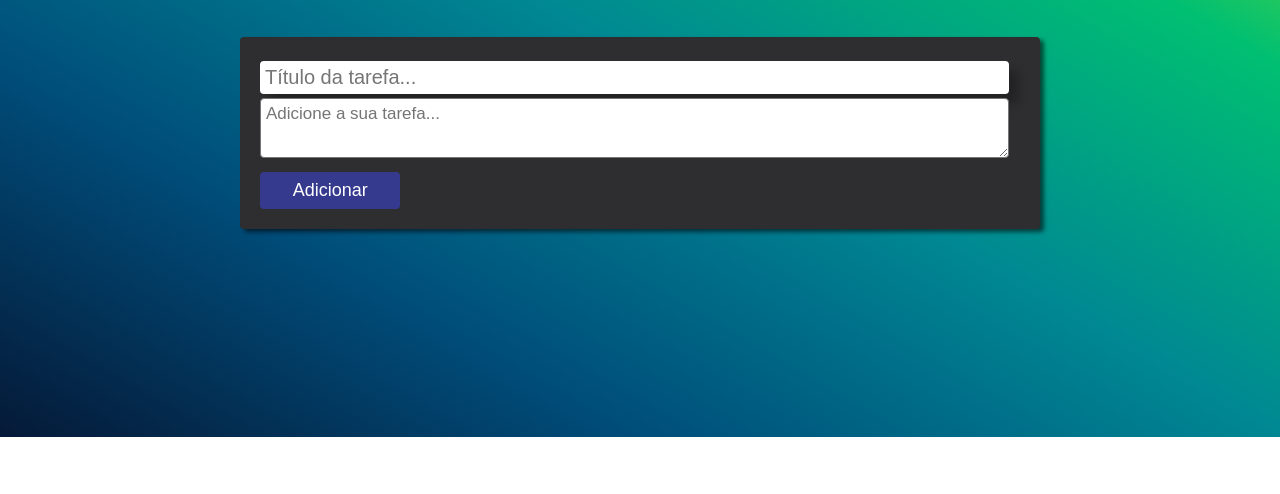
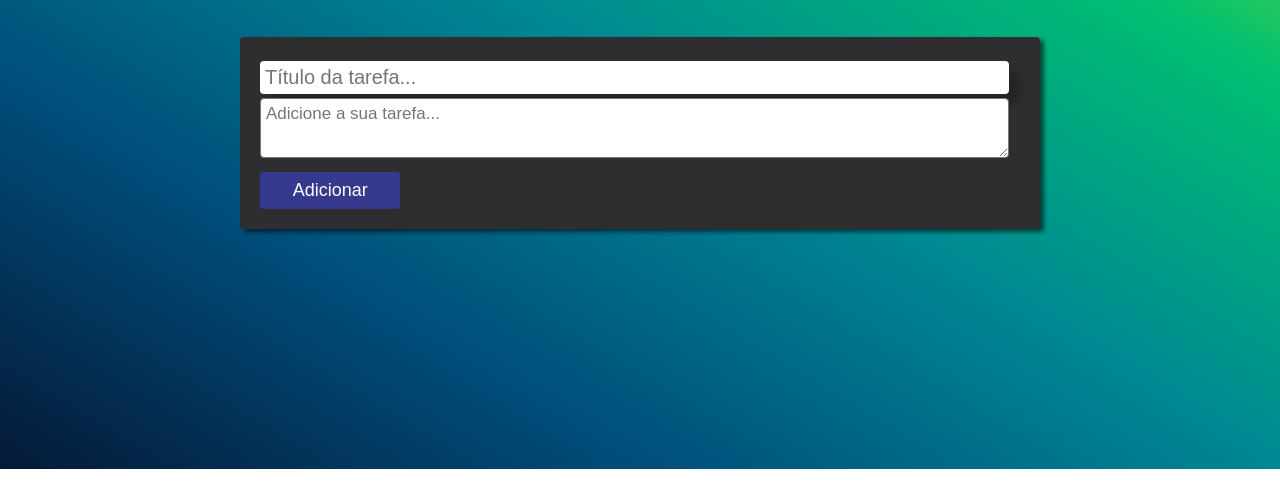
Before and after one commit to gilsonconceicao/To-Do-List-JS, a plain HTML site: page index.html in a window 1280 px wide. Shown: the part 306-800 px from the top of the page. Drawn offline with Linux system fonts and the light colour scheme; a web font is replaced by a local one.

Commit message:
Update toDoList.css

```diff
--- a/src/css/toDoList.css
+++ b/src/css/toDoList.css
@@ -35,7 +35,7 @@ body {
     background-image: linear-gradient(to right top, #051937, #004d7a, #008793, #00bf72, #a8eb12);
     background-repeat: no-repeat;
     background-size: cover;
-    padding-bottom: 10vh;
+    padding-bottom: 14vh;
 }
 
 .apresentWebSite {
```
